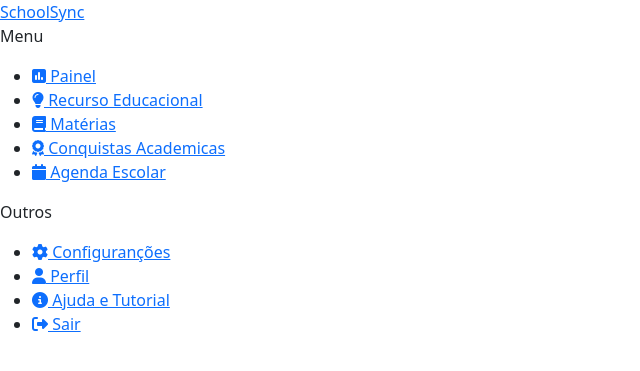
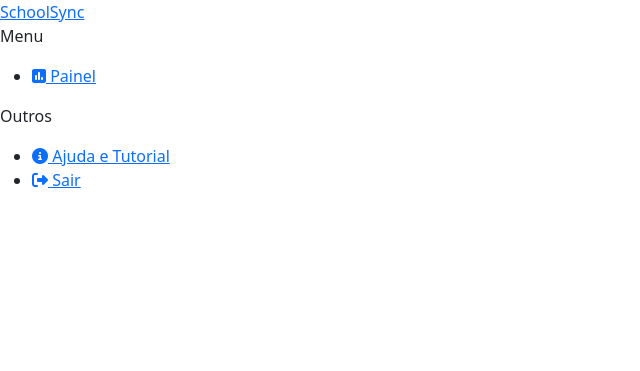
Before and after one commit to VitorSantos920/schoolSync, a PHP site: page /sidebarProfessor.php in a window 1280 px wide. Shown: the top 371 px of the page, without its empty margins (0-640 px from the left). Run offline with PHP 8.4, Linux system fonts and the light colour scheme; some libraries are stand-ins or nearby versions.

Commit message:
Sidebar Professor
Sidebar Professor

```diff
--- a/components/sidebarProfessor.php
+++ b/components/sidebarProfessor.php
@@ -18,7 +18,7 @@
 
         <div class="logo-container">
 
-            <a id="logo" href="index.php">SchoolSync</a>
+            <a id="logo" href="../pages/pagina-inicial-professor.php">SchoolSync</a>
 
         </div>
 
@@ -32,7 +32,7 @@
 
                 <li>
 
-                    <a href="">
+                    <a href="../pages/pagina-inicial-professor.php">
 
                         <i class="fa-solid fa-square-poll-vertical"></i>
 
@@ -44,53 +44,6 @@
 
                 </li>
 
-                <li>
-
-                    <a href="">
-
-                        <i class="fa-solid fa-lightbulb"></i>
-
-                        Recurso Educacional
-
-                    </a>
-
-                </li>
-
-                <li>
-
-                    <a href="">
-
-                        <i class="fa-solid fa-book"></i>
-
-                        Matérias
-
-                    </a>
-
-                </li>
-
-                <li>
-
-                    <a href="">
-
-                        <i class="fa-solid fa-award"></i>
-
-                        Conquistas Academicas
-
-                    </a>
-
-                </li>
-
-                <li>
-
-                    <a href="">
-
-                        <i class="fa-solid fa-calendar"></i>
-
-                        Agenda Escolar
-
-                    </a>
-
-                </li>
 
             </ul>
 
@@ -100,37 +53,13 @@
 
             <ul class="sidebar__menu">
 
-                <li>
-
-                    <a href="">
-
-                        <i class="fa-solid fa-gear"></i>
-
-                        Configuranções
-
-
-
-                    </a>
 
                 </li>
 
-                <li>
-
-                    <a href="">
-
-                        <i class="fa-solid fa-user"></i>
-
-                        Perfil
-
-
-
-                    </a>
-
-                </li>
 
                 <li>
 
-                    <a href="">
+                    <a href="../pages/ajuda.php" target="_blank">
 
                         <i class="fa-solid fa-circle-info"></i>
 
--- a/pages/lista_alunos_da_turma.php
+++ b/pages/lista_alunos_da_turma.php
@@ -33,7 +33,7 @@
 
 <body>
     <?php
-    require '../components/sidebar.php';
+    require '../components/sidebarProfessor.php';
     ?>
 
     <main>
--- a/pages/painelAlunoProfessor.php
+++ b/pages/painelAlunoProfessor.php
@@ -203,7 +203,7 @@
 
     <?php
 
-    include_once "../components/sidebar.php";
+    include_once "../components/sidebarProfessor.php";
 
     ?>
 
```
Also changed, not shown: pages/ajuda.php (added, +70 -0 lines).
